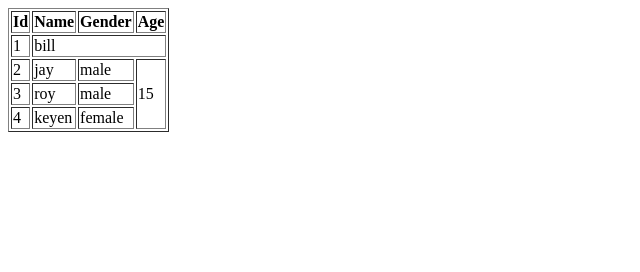
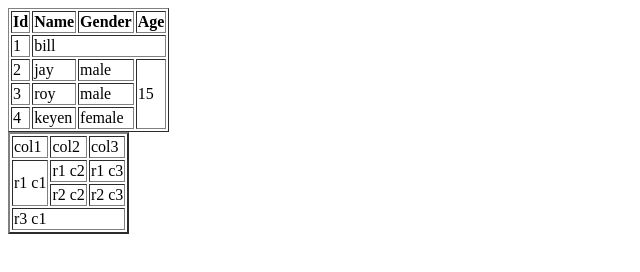
Before and after one commit to Vandana029/web-dev, a plain HTML site: page lecture_7.html in a window 1280 px wide. Shown: the whole page, without its empty margins (0-640 px from the left). Drawn offline with Linux system fonts and the light colour scheme.

Commit message:
lecture_7 completed

```diff
--- a/lecture_7.html
+++ b/lecture_7.html
@@ -41,5 +41,27 @@
 
 
     </table>
+
+    <!-- example 2- -->
+    <table border="2">
+        <tr>
+            <td>col1</td>
+            <td>col2</td>
+            <td>col3</td>
+        </tr>
+        <tr>
+            <td rowspan="2">r1 c1</td>
+            <td>r1 c2</td>
+            <td>r1 c3</td>
+        </tr>
+        <tr>
+            <td>r2 c2</td>
+            <td>r2 c3</td>
+        </tr>
+        <tr>
+            <td colspan="3">r3 c1</td>
+        </tr>
+    </table>
+
 </body>
 </html>
```
